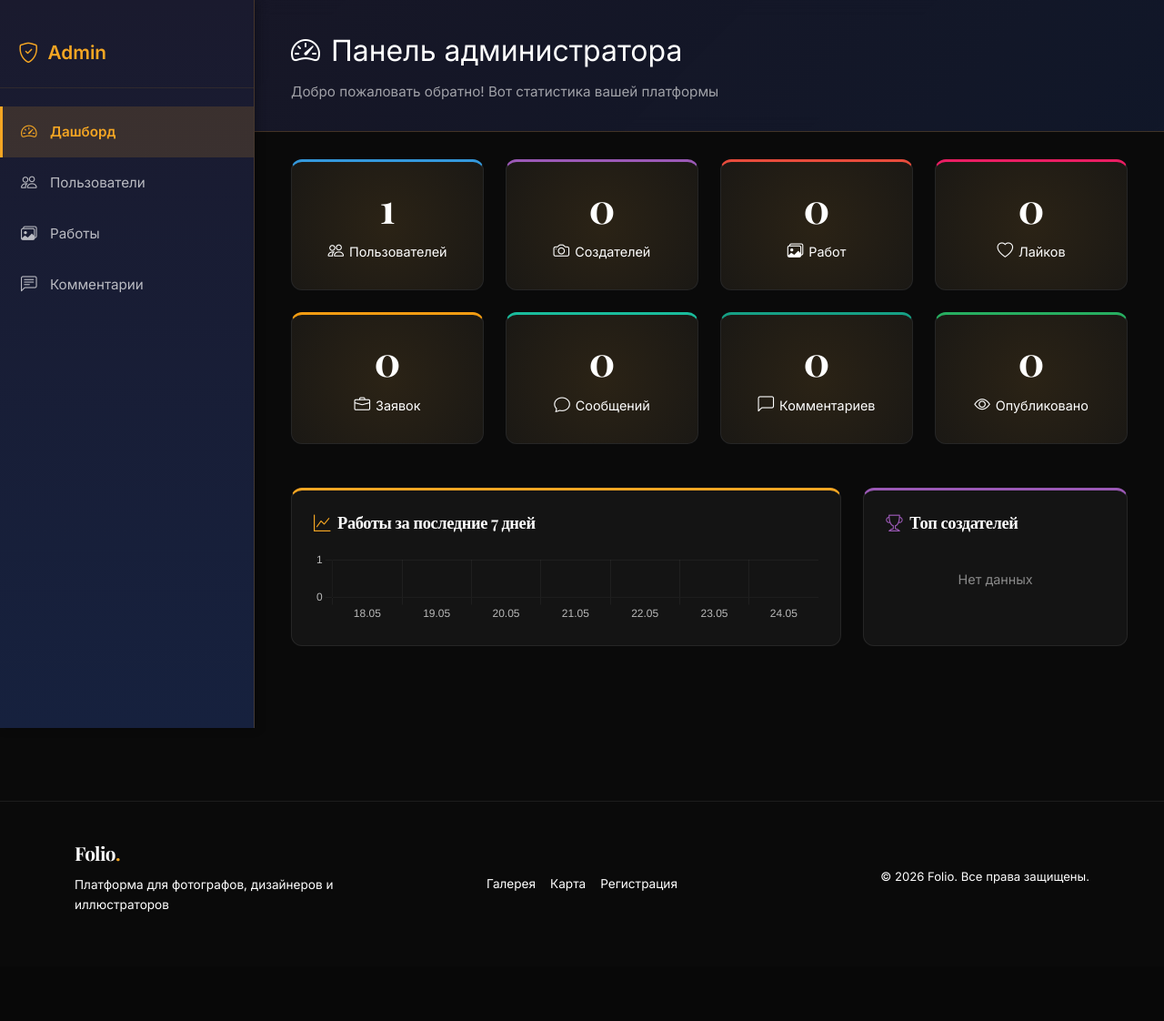
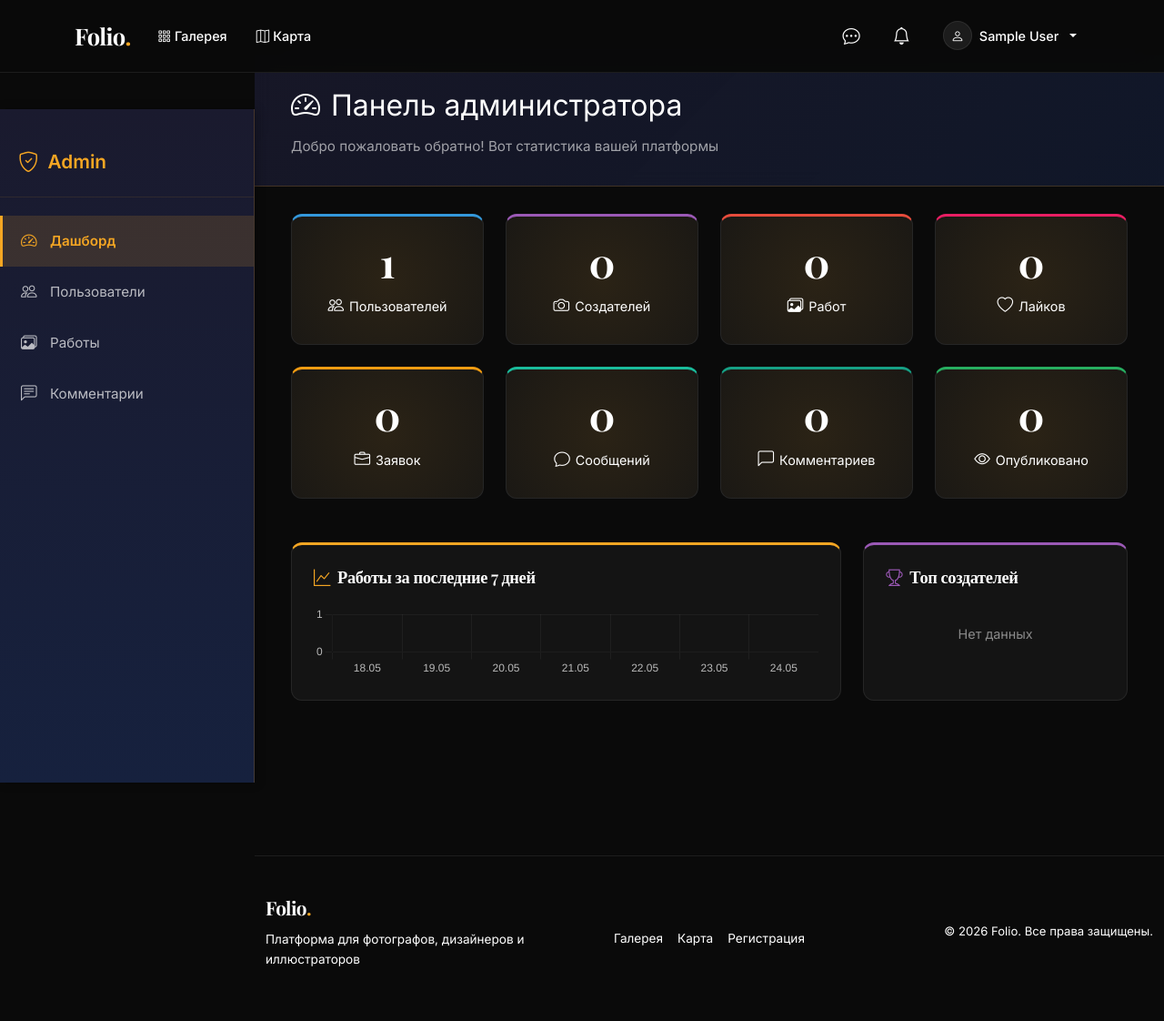
Before and after one commit to ds23432c/Sidelnikov_foto, a Django app: page /admin-panel/ in a window 1280 px wide. Shown: the whole page at 91% size. Before the commit the page ends 1002 px from the top, so only its background shows below. Run offline with Django 4.2, Linux system fonts and the light colour scheme; the visitor is signed in with stand-in values (Sample User, id 1); data comes from the database, SQL or seed files in the repository; data that the repository does not hold is empty.

Commit message:
Restore navbar on admin pages for proper navigation

```diff
--- a/static/css/main.css
+++ b/static/css/main.css
@@ -526,11 +526,11 @@ a:hover { color: var(--accent-dark); }
   border-right: 1px solid rgba(245,166,35,0.2);
   position: fixed;
   left: 0;
-  top: 0;
-  height: 100vh;
+  top: 60px;
+  height: calc(100vh - 60px);
   overflow-y: auto;
   padding-top: 20px;
-  z-index: 999;
+  z-index: 500;
   box-shadow: 2px 0 10px rgba(0,0,0,0.3);
 }
 
@@ -598,6 +598,7 @@ a:hover { color: var(--accent-dark); }
   padding-bottom: 40px;
   width: calc(100% - 280px);
   min-height: 100vh;
+  margin-top: 0;
 }
 
 .admin-header {
@@ -803,6 +804,7 @@ a:hover { color: var(--accent-dark); }
 @media (max-width: 1024px) {
   .admin-sidebar {
     width: 240px;
+    height: calc(100vh - 60px);
   }
 
   .admin-main {
@@ -831,8 +833,10 @@ a:hover { color: var(--accent-dark); }
   .admin-sidebar {
     width: 100%;
     height: auto;
-    position: sticky;
-    top: 0;
+    position: fixed;
+    top: 60px;
+    left: 0;
+    right: 0;
     border-right: none;
     border-bottom: 2px solid rgba(245,166,35,0.3);
     display: flex;
@@ -849,6 +853,7 @@ a:hover { color: var(--accent-dark); }
     margin-bottom: 0;
     padding: 16px 20px;
     font-size: 1.1rem;
+    flex-shrink: 0;
   }
 
   .admin-nav {
@@ -888,6 +893,7 @@ a:hover { color: var(--accent-dark); }
 
   .admin-main {
     margin-left: 0;
+    margin-top: 90px;
     width: 100%;
     padding-top: 0;
   }
@@ -977,6 +983,10 @@ a:hover { color: var(--accent-dark); }
 
   .admin-nav-link i {
     font-size: 1.1rem;
+  }
+
+  .admin-main {
+    margin-top: 130px;
   }
 
   .admin-header {
--- a/templates/admin_panel/dashboard.html
+++ b/templates/admin_panel/dashboard.html
@@ -4,13 +4,15 @@
 {% block extra_head %}
 <script src="https://cdn.jsdelivr.net/npm/chart.js@4.4.0/dist/chart.umd.min.js"></script>
 <style>
-  body { margin: 0; padding: 0; }
-  .navbar { display: none; }
+  .navbar { position: fixed; top: 0; left: 0; right: 0; z-index: 998; }
+  body { padding-top: 60px; }
   .admin-wrapper { display: flex; flex-direction: column; min-height: 100vh; width: 100%; }
   .admin-main { margin-left: 0; width: 100%; }
   @media (min-width: 769px) {
+    body { padding-top: 60px; padding-left: 280px; }
     .admin-wrapper { flex-direction: row; }
-    .admin-main { margin-left: 280px; width: calc(100% - 280px); }
+    .admin-main { margin-left: 0; width: 100%; }
+    .admin-sidebar { margin-top: 60px; }
   }
 </style>
 {% endblock %}
```
Also changed, not shown: templates/admin_panel/comments.html (+5 -3 lines), templates/admin_panel/users.html (+5 -3 lines), templates/admin_panel/works.html (+5 -3 lines).
